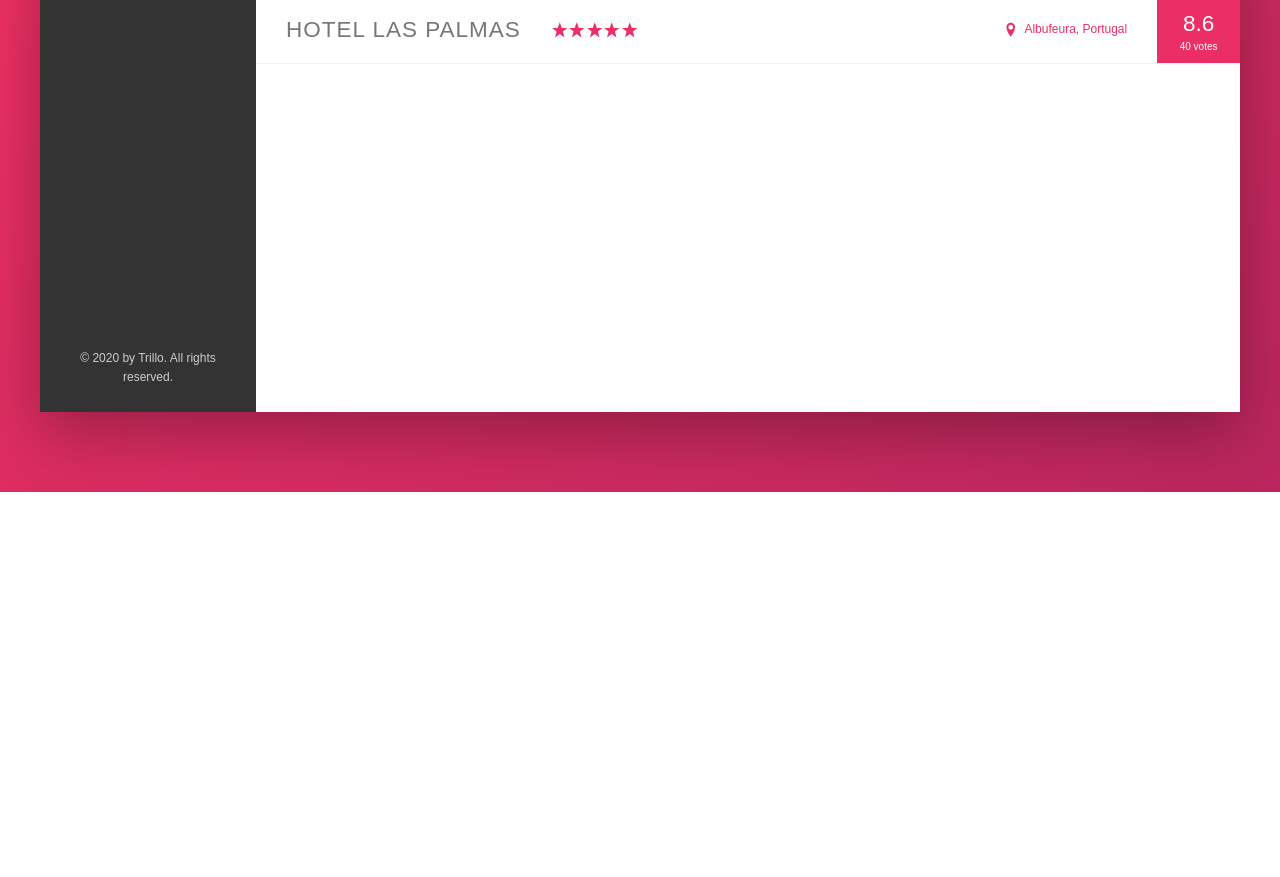
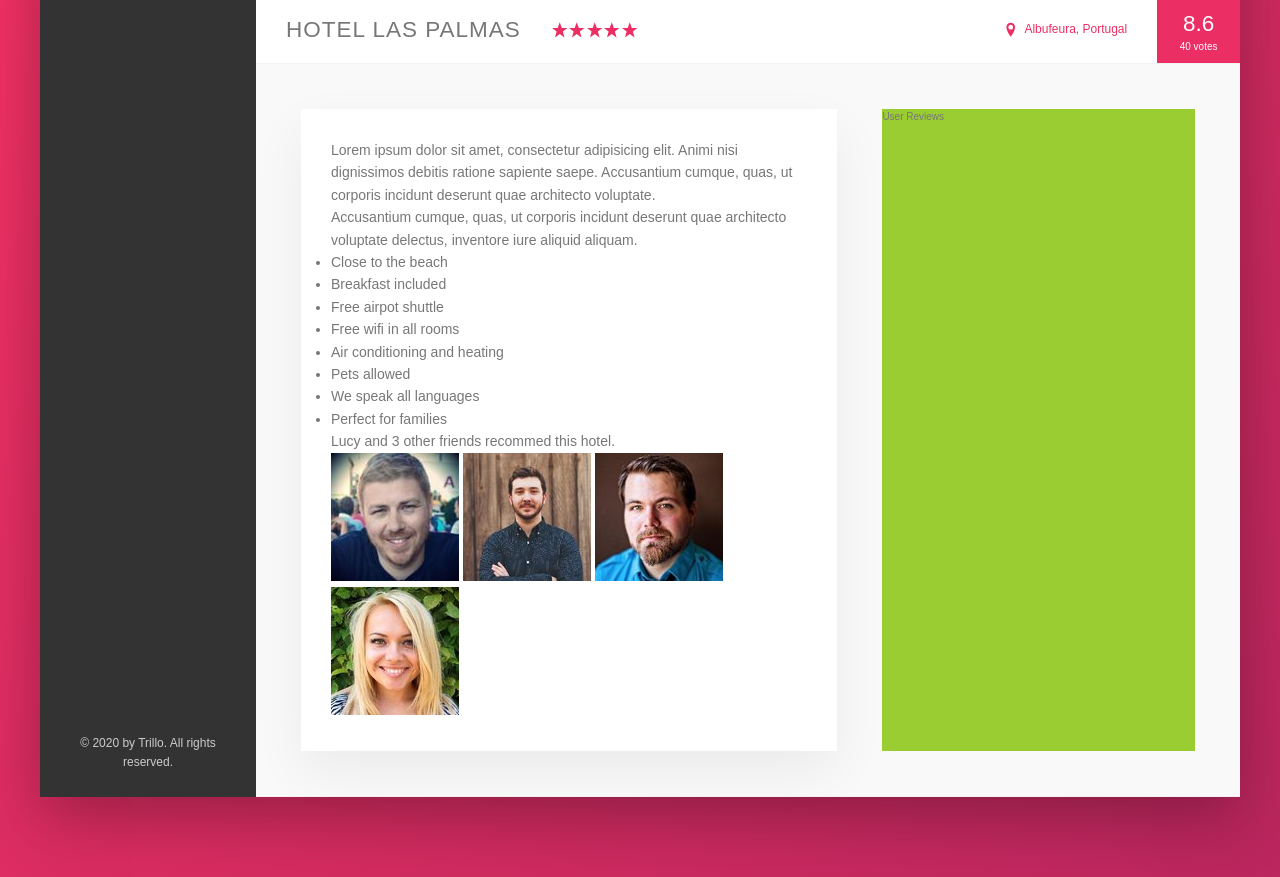
Before and after one commit to illimitableissi/Trillo-HTML, a plain HTML site: page index.html in a window 1280 px wide. Shown: the part 538-1415 px from the top of the page. Before the commit the page ends 1030 px from the top, so only its background shows below. Drawn offline with Linux system fonts and the light colour scheme.

Commit message:
working on desciption area

```diff
--- a/index.html
+++ b/index.html
@@ -129,6 +129,42 @@
                             <div class="overview__rating-vount">40 votes</div>
                         </div>
                     </div>
+
+                    <div class="detail">
+                        <div class="description">
+                            <p class="paragraph">
+                                Lorem ipsum dolor sit amet, consectetur adipisicing elit. Animi nisi dignissimos debitis ratione sapiente saepe. Accusantium cumque, quas, ut corporis incidunt deserunt quae architecto voluptate.
+                            </p>
+                            <p class="paragraph">
+                                Accusantium cumque, quas, ut corporis incidunt deserunt quae architecto voluptate delectus, inventore iure aliquid aliquam.
+                            </p>
+                            <ul class="list">
+                                <li class="list__item">Close to the beach</li>
+                                <li class="list__item">Breakfast included</li>
+                                <li class="list__item">Free airpot shuttle</li>
+                                <li class="list__item">Free wifi in all rooms</li>
+                                <li class="list__item">Air conditioning and heating</li>
+                                <li class="list__item">Pets allowed</li>
+                                <li class="list__item">We speak all languages</li>
+                                <li class="list__item">Perfect for families</li>
+                            </ul>
+                            <div class="recommend">
+                                <p class="recommend__count">
+                                    Lucy and 3 other friends recommed this hotel.
+                                </p>
+                                <div class="recommend__friends">
+                                    <img src="img/user-3.jpg" alt="Friend 1" class="recommend__photo">
+                                    <img src="img/user-4.jpg" alt="Friend 2" class="recommend__photo">
+                                    <img src="img/user-5.jpg" alt="Friend 3" class="recommend__photo">
+                                    <img src="img/user-6.jpg" alt="Friend 4" class="recommend__photo">
+                                </div>
+                            </div>
+                        </div>
+                        <div class="user-reviews">
+                            User Reviews
+                        </div>
+                    </div>
+
                 </main>
             </div>
         </div>
--- a/sass/_base.scss
+++ b/sass/_base.scss
@@ -13,6 +13,9 @@
     --color-grey-dark-3: #999;
 
     --shadow-dark: 0 2rem 6rem rgba(0, 0, 0, .3);
+    --shadow-light: 0 2rem 5rem rgba(0, 0, 0, .06);
+
+    --line: 1px solid var(--color-grey-light-2);
 }
 
 * {
--- a/sass/_layout.scss
+++ b/sass/_layout.scss
@@ -10,7 +10,7 @@
     font-size: 1.4rem;
     height: 7rem;
     background-color: #fff;
-    border-bottom: 1px solid var(--color-grey-light-2);
+    border-bottom: var(--line);
 
     //flexbox
     display: flex;
@@ -35,7 +35,27 @@
 
 .hotel-view {
     background-color: #fff;
-    height: 80rem;
     //flexbox
     flex: 1;
 }
+
+.detail {
+    display: flex;
+    padding: 4.5rem;
+    background-color: var(--color-grey-light-1);
+    border-bottom: var(--line)
+}
+
+.description {
+    font-size: 1.4rem;
+    background-color: white;
+    box-shadow: var(--shadow-light);
+    padding: 3rem;
+    flex: 0 0 60%;
+    margin-right: 4.5rem;
+}
+
+.user-reviews {
+    background-color: yellowgreen;
+    flex: 1;
+}
```
Also changed, not shown: sass/main.css, 1 other file.
